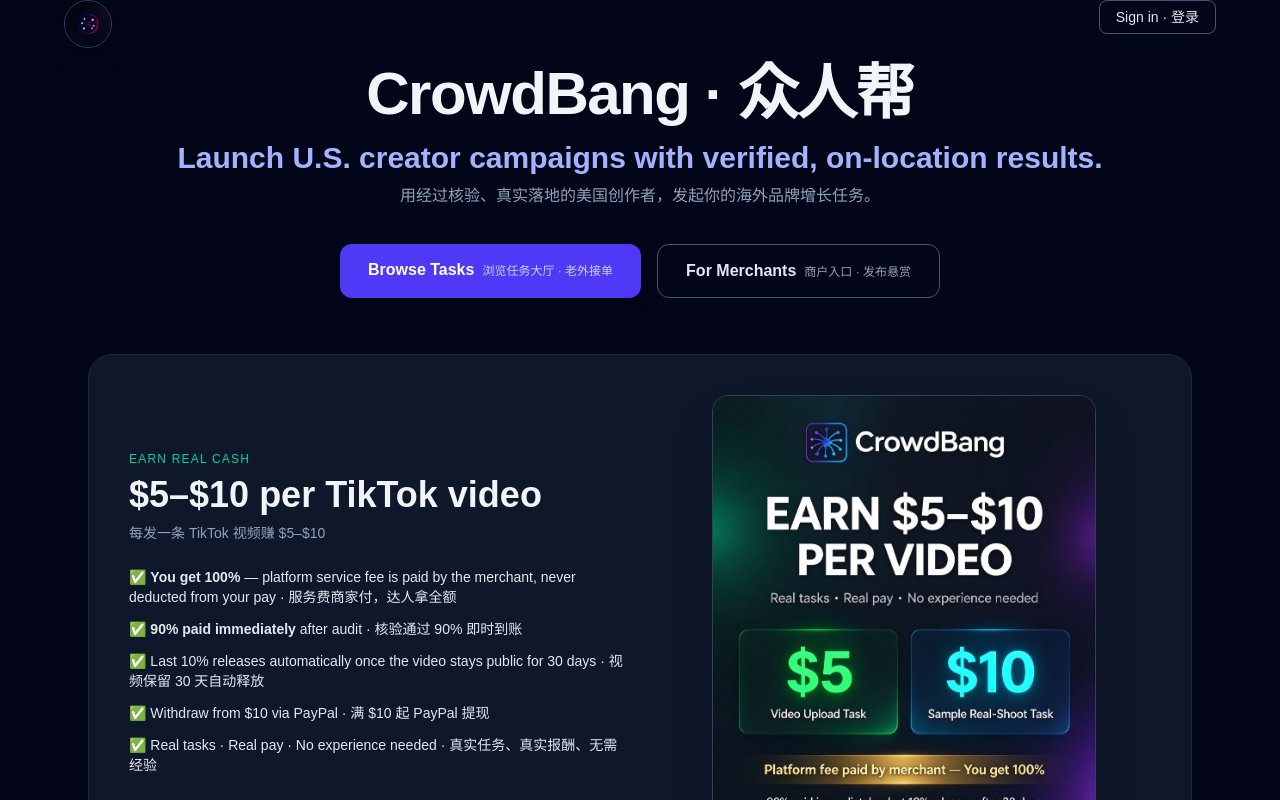
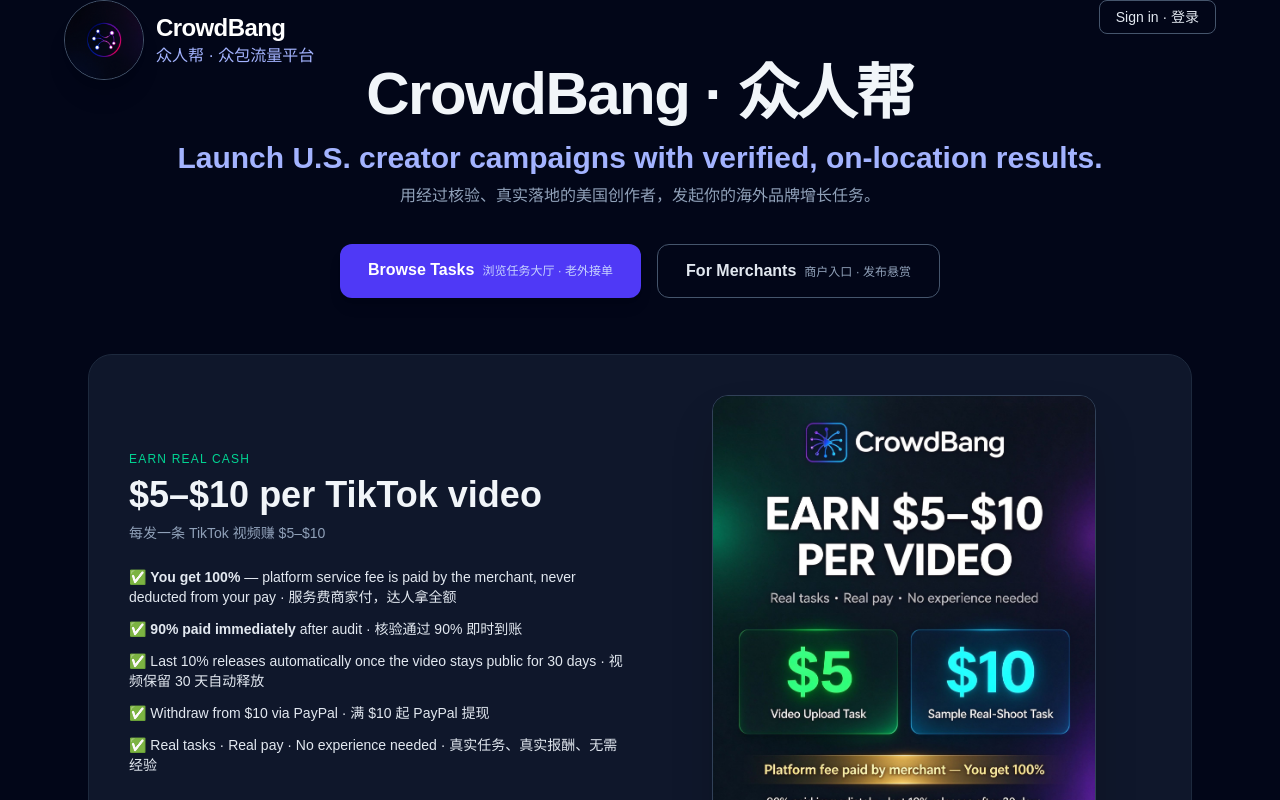
Before and after one commit to fv1388/G-CrowdBang, a Next.js app: page / in a window 1280 px wide. Shown: the top 800 px of the page. Built offline with nearby package versions, Linux system fonts and the light colour scheme.

Commit message:
update: enlarge top-left logo with CrowdBang wordmark

```diff
--- a/src/app/page.tsx
+++ b/src/app/page.tsx
@@ -10,12 +10,18 @@ export default function Home() {
     <main className="min-h-screen bg-slate-950 text-slate-100">
       {/* ============ Hero ============ */}
       <section className="relative mx-auto max-w-6xl px-6 pt-16 pb-14 text-center">
-        {/* 左上角圆形 LOGO */}
-        <img
-          src="/crowdbang-logo-circle.png"
-          alt="CrowdBang"
-          className="absolute left-0 top-0 h-12 w-12 rounded-full border border-slate-700 object-cover shadow-xl"
-        />
+        {/* 左上角品牌标：圆形 LOGO + 品牌名（更大更明显） */}
+        <div className="absolute left-0 top-0 flex items-center gap-3">
+          <img
+            src="/crowdbang-logo-circle.png"
+            alt="CrowdBang"
+            className="h-16 w-16 rounded-full border border-slate-600 object-cover shadow-xl md:h-20 md:w-20"
+          />
+          <div className="text-left leading-tight">
+            <span className="block text-xl font-extrabold tracking-tight text-white md:text-2xl">CrowdBang</span>
+            <span className="block text-sm font-medium text-indigo-300 md:text-base">众人帮 · 众包流量平台</span>
+          </div>
+        </div>
         {/* 右上角登录入口 */}
         <Link
           href="/login"
```
